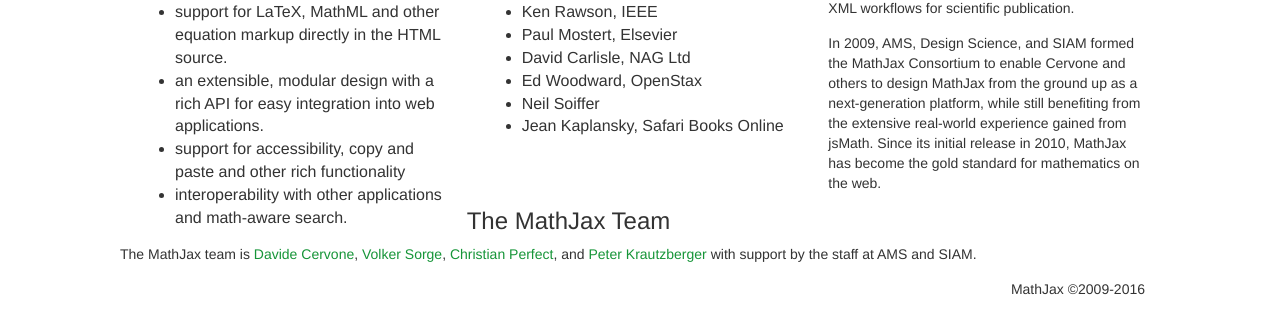
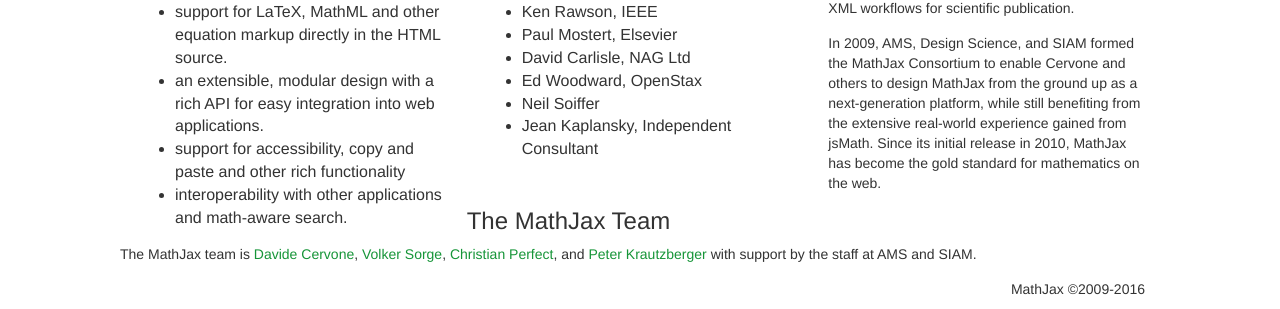
Before and after one commit to mathjax/MathJax-website, a Jekyll site: the page built from index.html, in a window 1280 px wide and 900 px high, scrolled down 4208 px. Shown: the part 456-765 px from the top of the window. Built offline with Jekyll 4.4.1, drawn with Linux system fonts in a browser that asks for light colours; nearby versions of some CDN libraries; formulas are drawn with MathJax 3.

Commit message:
[frontpage] update SC info

```diff
--- a/index.html
+++ b/index.html
@@ -381,7 +381,7 @@
           <li>David Carlisle, NAG Ltd</li>
           <li>Ed Woodward, OpenStax</li>
           <li>Neil Soiffer</li>
-          <li>Jean Kaplansky, Safari Books Online</li>
+          <li>Jean Kaplansky, Independent Consultant</li>
         </ul>
       </div>
       <div class="col-sm-4">
```
